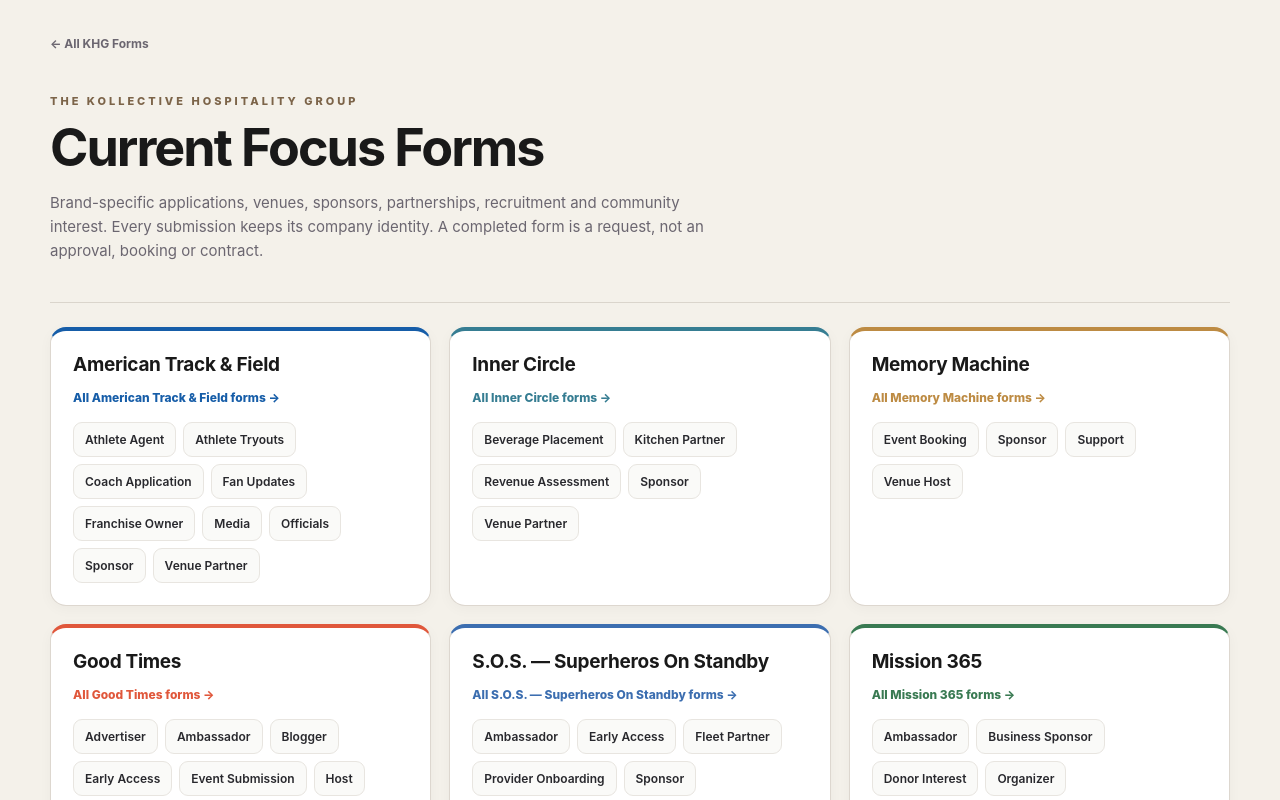
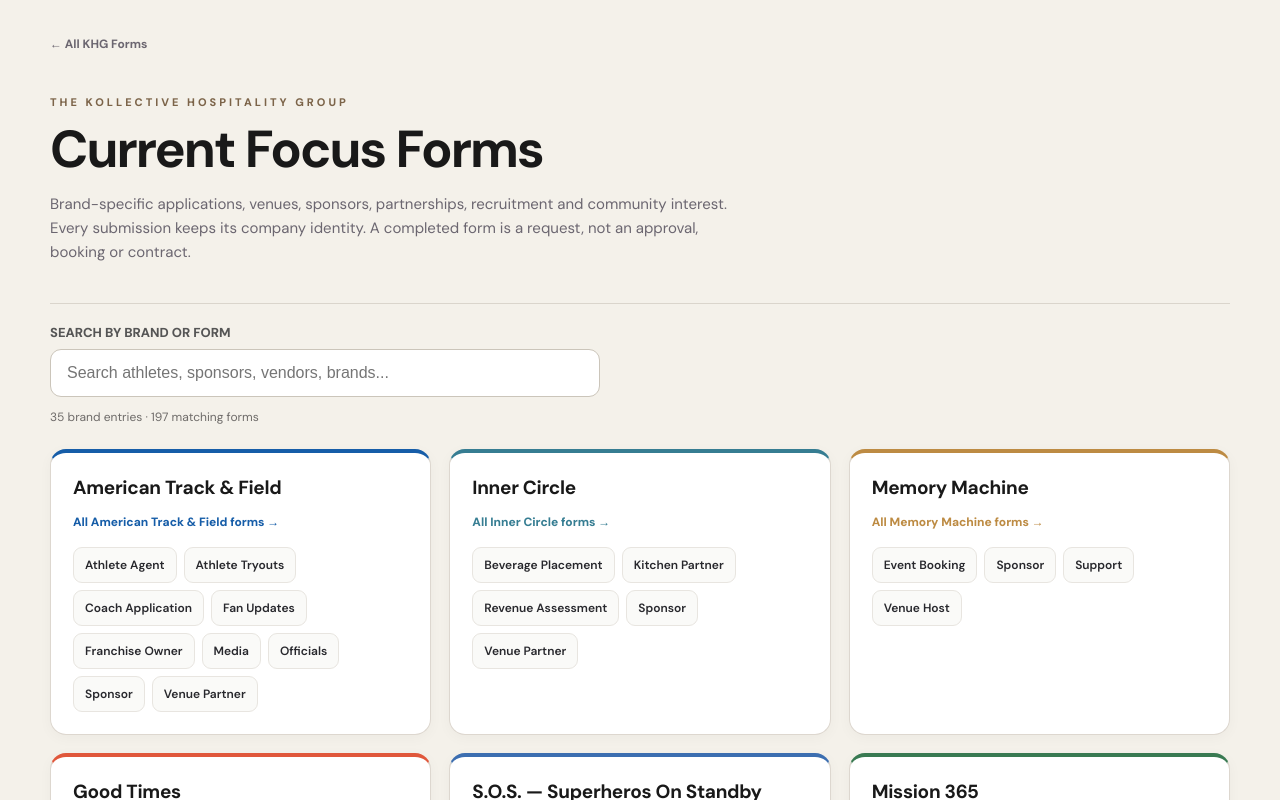
Before and after one commit to dolodorsey/khg-forms, a Next.js app: page /focus in a window 1280 px wide. Shown: the top 800 px of the page. Built offline with nearby package versions, Linux system fonts and the light colour scheme.

Commit message:
Add live-searchable focus form directory for 35 separated brands

```diff
--- a/src/app/focus/page.js
+++ b/src/app/focus/page.js
@@ -1,3 +1,5 @@
+"use client";
+import { useState } from "react";
 // Current-focus directory. Each brand and its intake remain independently identified.
 // Public registration for THE VOTE is never collected here; link users to official state registration resources.
 const BRANDS = [
@@ -445,9 +447,10 @@
   }
 ];
 const pretty = (s) => s.replaceAll('-', ' ').replace(/\b\w/g, x => x.toUpperCase());
-export const metadata = {title:'KHG | Current Focus Forms', description:'Applications, sponsorships, partners and signups for active Kollective companies.'};
 export default function FocusFormsDirectory(){
-  return <main style={{minHeight:'100vh',background:'#F4F1EA',color:'#191919',fontFamily:'Inter,Arial,sans-serif',padding:'32px 18px 90px'}}>
+  const [search,setSearch]=useState("");
+  const filtered=BRANDS.map(b=>({...b,forms:b.name.toLowerCase().includes(search.trim().toLowerCase())?b.forms:b.forms.filter(role=>role.toLowerCase().includes(search.trim().toLowerCase()))})).filter(b=>b.forms.length);
+  return <main style={{minHeight:'100vh',background:'#F4F1EA',color:'#191919',fontFamily:"'DM Sans',Arial,sans-serif",padding:'32px 18px 90px'}}>
     <div style={{maxWidth:1180,margin:'0 auto'}}>
       <a href="/" style={{color:'#6B6670',fontSize:12,textDecoration:'none',fontWeight:700}}>← All KHG Forms</a>
       <header style={{padding:'42px 0 24px',borderBottom:'1px solid #DAD5CC'}}>
@@ -455,8 +458,13 @@
         <h1 style={{fontSize:'clamp(30px,5vw,52px)',letterSpacing:-2,lineHeight:1.05,margin:'13px 0'}}>Current Focus Forms</h1>
         <p style={{color:'#6B6670',fontSize:15,maxWidth:680,lineHeight:1.6}}>Brand-specific applications, venues, sponsors, partnerships, recruitment and community interest. Every submission keeps its company identity. A completed form is a request, not an approval, booking or contract.</p>
       </header>
+      <div style={{marginTop:20,marginBottom:4,maxWidth:550}}>
+        <label htmlFor="focus-forms-search" style={{display:'block',marginBottom:8,fontSize:13,fontWeight:800,color:'#555'}}>SEARCH BY BRAND OR FORM</label>
+        <input id="focus-forms-search" type="search" value={search} onChange={e=>setSearch(e.target.value)} placeholder="Search athletes, sponsors, vendors, brands..." style={{width:'100%',boxSizing:'border-box',border:'1px solid #CBC5BA',borderRadius:11,background:'white',padding:'14px 16px',fontSize:16,color:'#252525'}}/>
+        <p role="status" style={{color:'#6E6B69',fontSize:12}}>{filtered.length} brand entries · {filtered.reduce((t,b)=>t+b.forms.length,0)} matching forms</p>
+      </div>
       <section aria-label="Independent brand forms" style={{display:'grid',gridTemplateColumns:'repeat(auto-fit,minmax(min(100%,310px),1fr))',gap:18,marginTop:24}}>
-        {BRANDS.map(b=><article key={b.slug} style={{background:'#FFFFFF',border:'1px solid #DDD7CF',borderRadius:16,padding:22,boxShadow:'0 3px 14px rgba(30,20,5,.035)',borderTop:'4px solid '+b.color}}>
+        {filtered.map(b=><article key={b.slug} style={{background:'#FFFFFF',border:'1px solid #DDD7CF',borderRadius:16,padding:22,boxShadow:'0 3px 14px rgba(30,20,5,.035)',borderTop:'4px solid '+b.color}}>
           <h2 style={{fontSize:19,margin:'0 0 10px',letterSpacing:-.3}}>{b.name}</h2>
           <a href={'/brand/'+b.slug} style={{fontSize:12,color:b.color,fontWeight:800,textDecoration:'none'}}>All {b.name} forms →</a>
           <nav aria-label={b.name+' forms'} style={{display:'flex',flexWrap:'wrap',gap:7,marginTop:16}}>
```
